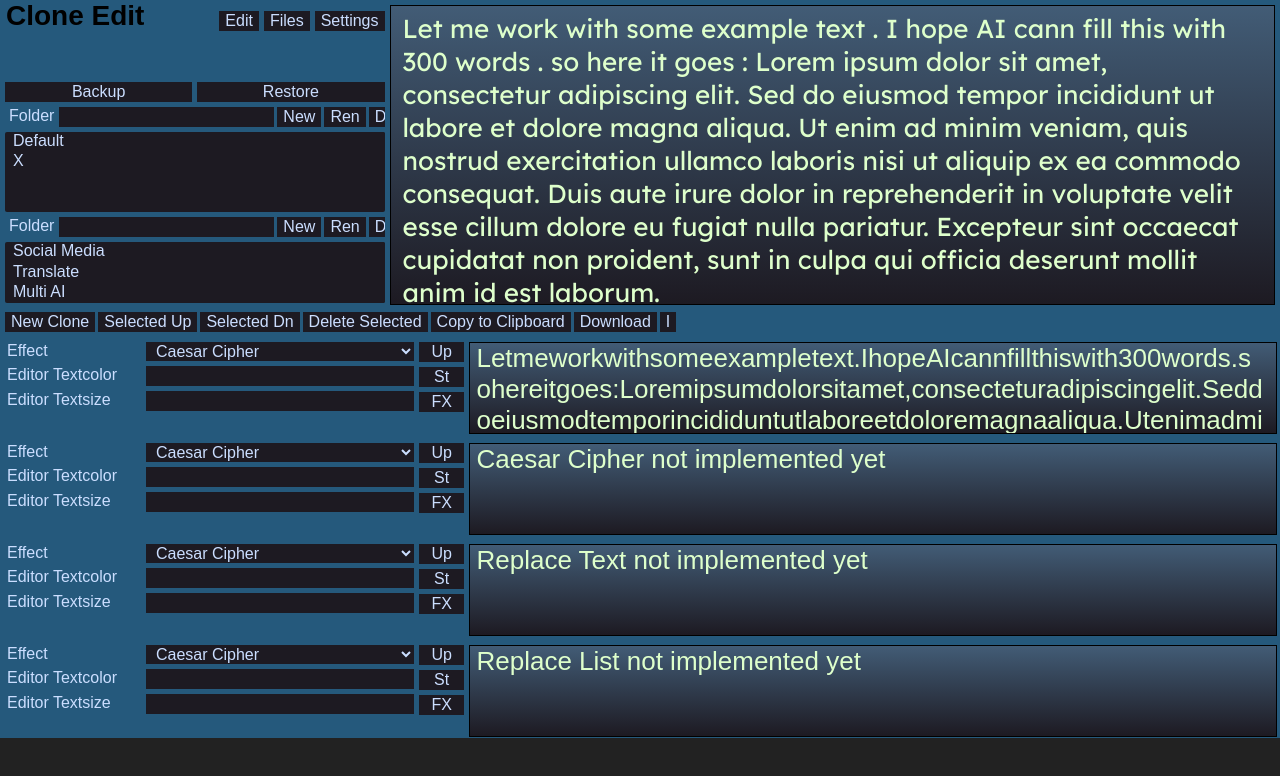
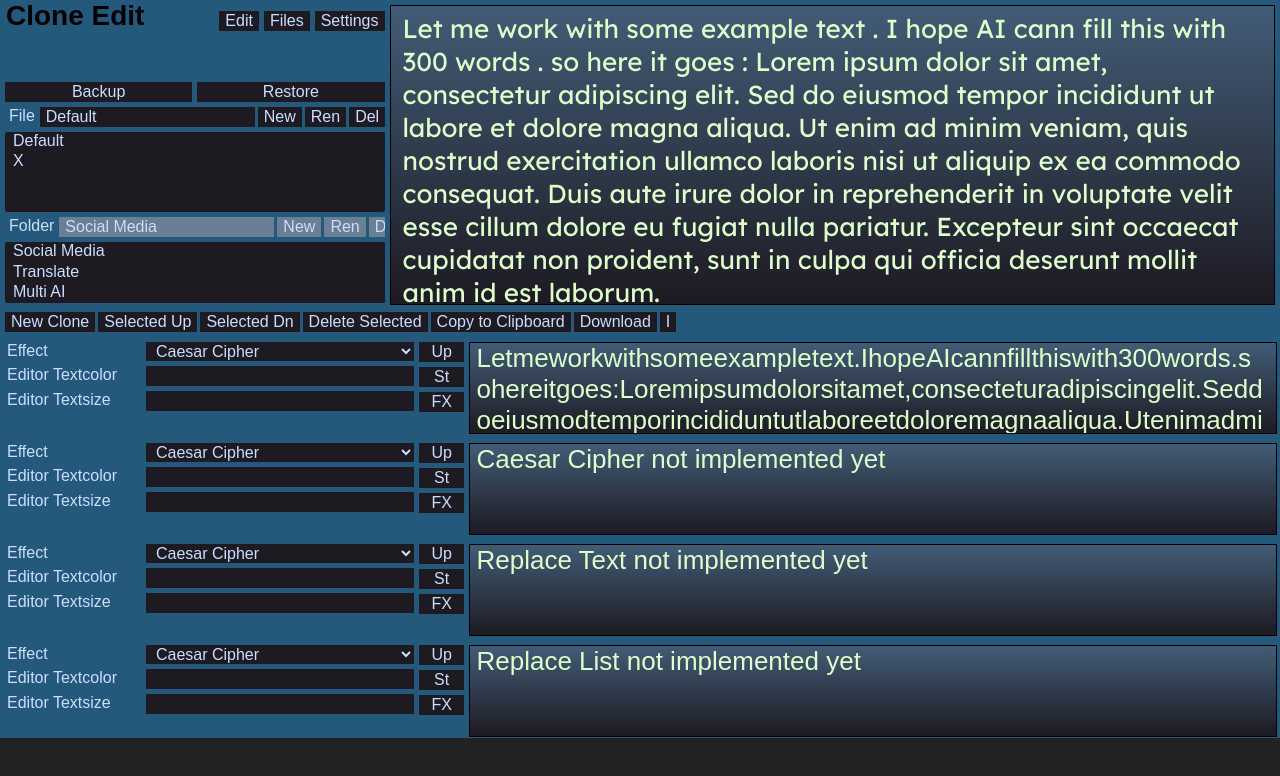
Before and after one commit to S0urcemaster/cloneedit, a Next.js app: page /cloneedit/ in a window 1280 px wide. Both pictures are taken after a click on the button "Files". Shown: the top 776 px of the page. Built offline with nearby package versions, Linux system fonts and the light colour scheme; a web font is replaced by a local one.

Commit message:
nefactor, more context state, file select show source

```diff
--- a/app/editor.tsx
+++ b/app/editor.tsx
@@ -1,96 +1,19 @@
-'use client'
-import { useState } from 'react';
+import { useEffect, useState } from 'react';
 import { TabBar } from '../components/TabBar';
-import * as constants from './constants'
+import * as constants from '../components/constants'
 import { useCloneEditContext } from '../components/context';
 import { FilesForm } from '../editor/filesForm';
+import { EditForm } from '../editor/editForm';
+import { SettingsForm } from '../editor/settingsForm';
 
 // unique inside each editor so we can share the editor state by placing this component inside Editor
 // instead of passing the appState as a prop
 function Head() {
 	const {
-		currentDocument, settings,
-		availableFolders, availableFiles,
-		folderChanged, currentFolder,
-		fileChanged, sourceChanged
+
 	} = useCloneEditContext()
 
 	const [tab, setTab] = useState('Edit')
-
-	function EditForm() {
-		return (
-			<div style={{ display: 'flex', flexDirection: 'column', gap: 5 }}>
-
-				<div id={'memory'} style={{ display: 'flex', gap: 5, alignItems: 'center' }}>
-					<button style={{}}>Undo</button>
-					<button style={{}}>Redo</button>
-				</div>
-				<fieldset style={{ display: 'grid', gridTemplateColumns: '1fr 2fr', gap: 5, paddingLeft: 4 }}>
-
-					<label htmlFor="letters">Letters</label>
-					<span>10,546</span>
-					<label htmlFor="words">Words</label>
-					<span>1984</span>
-
-					<label htmlFor="memory">Memory</label>
-					<div id={'memory'} style={{ display: 'flex', gap: 5, alignItems: 'center' }}>
-						<button style={{}}>M1</button>
-						<button style={{}}>M2</button>
-						<button style={{}}>M3</button>
-						<button style={{}}>M4</button>
-						<button style={{}}>M5</button>
-						<button style={{}}>M6</button>
-					</div>
-
-					<label htmlFor="snippets">Snippets</label>
-					<div id={'snippets'} style={{ display: 'flex', gap: 5, alignItems: 'center' }}>
-						<button style={{}}>S1</button>
-						<button style={{}}>S2</button>
-						<button style={{}}>S3</button>
-						<button style={{}}>S4</button>
-						<button style={{}}>S5</button>
-						<button style={{}}>S6</button>
-					</div>
-
-				</fieldset>
-			</div>
-		)
-	}
-
-	function SettingsForm() {
-		return (
-			<fieldset style={{ display: 'grid', gridTemplateColumns: '1fr 2fr', gap: 5, paddingLeft: 4 }}>
-				<label htmlFor="material">App Color</label>
-				<input type="text" id="material" />
-
-				<label htmlFor="editorFont">Editor Font</label>
-				<div id={'editorFont'} style={{ display: 'flex', flexDirection: 'column', gap: 5 }}>
-					<select>
-						{Object.values(constants.fonts).map((font) => (
-							<option key={font.name} value={font.name}>{font.name}</option>
-						))}
-					</select>
-				</div>
-				<label htmlFor="editorTextColor">Editor Textcolor</label>
-				<input type="text" id="editorTextColor" />
-				<label htmlFor="editorTextSize">Editor Textsize</label>
-				<input type="text" id="editorTextSize" />
-
-				<label htmlFor="cloneFont">Clone Font</label>
-				<div id={'cloneFont'} style={{ display: 'flex', flexDirection: 'column', gap: 5 }}>
-					<select>
-						{Object.values(constants.fonts).map((font) => (
-							<option key={font.name} value={font.name}>{font.name}</option>
-						))}
-					</select>
-				</div>
-				<label htmlFor="cloneTextColor">Clone Color</label>
-				<input type="text" id="cloneTextColor" />
-				<label htmlFor="cloneTextSize">Clone Color</label>
-				<input type="text" id="cloneTextSize" />
-			</fieldset>
-		)
-	}
 
 	return (
 		<div style={{ display: 'flex', flexDirection: 'column', justifyContent: 'space-between', overflow: 'hidden', paddingTop: 0, paddingBottom: 2 }}>
@@ -117,11 +40,26 @@ function Source() {
 	const {
 		currentDocument, settings, sourceChanged
 	} = useCloneEditContext()
+	const [text, setText] = useState(currentDocument.editor.text)
+
+	useEffect(() => {
+		const timer = setTimeout(() => {
+			sourceChanged(text)
+		}, 1000); // 1 Sekunde warten
+
+		return () => clearTimeout(timer); // Reset bei erneutem Tippen
+	}, [text]);
+
+	useEffect(() => {
+		console.log('source changed', currentDocument.editor.text)
+		setText(currentDocument.editor.text)
+	}, [currentDocument])
+
 	return (
 		<>
 			<div className={constants.fonts[constants.FONT_LEXEND].font.className} style={{ display: 'flex', flexDirection: 'column', height: 300 }}>
 				<textarea
-					value={currentDocument.editor.text}
+					value={text}
 					// rows={14}
 					placeholder={'Guess what'}
 					style={{
@@ -134,9 +72,7 @@ function Source() {
 						margin: 0, fontSize: settings.editorFontSize,
 						border: `1px solid ${'black'}`, // Border color
 					}}
-					onChange={(e) => {
-						sourceChanged(e.target.value);
-					}}
+					onChange={e => setText(e.target.value)}
 				/>
 			</div>
 		</>
--- a/app/globals.css
+++ b/app/globals.css
@@ -25,6 +25,16 @@ select {
 	color: inherit;
 	border: none;
 	padding-left: 6px;
+}
+
+button:disabled {
+	background-color: #6a7f93;
+	cursor: wait;
+}
+
+input:disabled {
+	background-color: #6a7f93;
+	cursor: wait;
 }
 
 /* Explicitly set font for select options */
--- a/app/layout.tsx
+++ b/app/layout.tsx
@@ -1,4 +1,4 @@
-import * as constants from './constants'
+import * as constants from '../components/constants'
 
 export default function RootLayout({
 	children,
--- a/app/model.ts
+++ b/app/model.ts
@@ -126,7 +126,7 @@ export const defaultState: App = {
 			name: 'X',
 			folderName: 'Social Media',
 			editor: {
-				text: 'Let me work with some example text . I hope AI cann fill this with 300 words . so here it goes : Lorem ipsum dolor sit amet, consectetur adipiscing elit. Sed do eiusmod tempor incididunt ut labore et dolore magna aliqua. Ut enim ad minim veniam, quis nostrud exercitation ullamco laboris nisi ut aliquip ex ea commodo consequat. Duis aute irure dolor in reprehenderit in voluptate velit esse cillum dolore eu fugiat nulla pariatur. Excepteur sint occaecat cupidatat non proident, sunt in culpa qui officia deserunt mollit anim id est laborum.',
+				text: 'Let me work with some example text . I hope AI cann fill this with 300 words . so here it goes : Lorem ipsum dolor sit amet, consectetur adipiscing elit.la pariatur. Excepteur sint occaecat cupidatat non proident, sunt in culpa qui officia deserunt mollit anim id est laborum.',
 				memory: [],
 				snippets: []
 			},
--- /dev/null
+++ b/editor/editForm.tsx
@@ -0,0 +1,39 @@
+export function EditForm() {
+	return (
+		<div style={{ display: 'flex', flexDirection: 'column', gap: 5 }}>
+
+			<div id={'memory'} style={{ display: 'flex', gap: 5, alignItems: 'center' }}>
+				<button style={{}}>Undo</button>
+				<button style={{}}>Redo</button>
+			</div>
+			<fieldset style={{ display: 'grid', gridTemplateColumns: '1fr 2fr', gap: 5, paddingLeft: 4 }}>
+
+				<label htmlFor="letters">Letters</label>
+				<span>10,546</span>
+				<label htmlFor="words">Words</label>
+				<span>1984</span>
+
+				<label htmlFor="memory">Memory</label>
+				<div id={'memory'} style={{ display: 'flex', gap: 5, alignItems: 'center' }}>
+					<button style={{}}>M1</button>
+					<button style={{}}>M2</button>
+					<button style={{}}>M3</button>
+					<button style={{}}>M4</button>
+					<button style={{}}>M5</button>
+					<button style={{}}>M6</button>
+				</div>
+
+				<label htmlFor="snippets">Snippets</label>
+				<div id={'snippets'} style={{ display: 'flex', gap: 5, alignItems: 'center' }}>
+					<button style={{}}>S1</button>
+					<button style={{}}>S2</button>
+					<button style={{}}>S3</button>
+					<button style={{}}>S4</button>
+					<button style={{}}>S5</button>
+					<button style={{}}>S6</button>
+				</div>
+
+			</fieldset>
+		</div>
+	)
+}
--- a/editor/filesForm.tsx
+++ b/editor/filesForm.tsx
@@ -1,22 +1,37 @@
 'use client'
-import { useState } from "react"
+import { useEffect, useState } from "react"
 import { useCloneEditContext } from "../components/context"
 
 export function FilesForm() {
 
-	const { availableFolders, currentFolder, availableFiles, currentFile, folderChanged, fileChanged, setCurrentFile } = useCloneEditContext()
+	const { availableFolders, currentFolder, availableFiles, currentFile, currentDocument,
+		folderChanged, fileChanged, setCurrentFile } = useCloneEditContext()
 
-	const [state, setState] = useState('Social Media')
+	const [folderName, setFolderName] = useState(currentFolder)
+	const [fileName, setFileName] = useState(currentFile)
+
+	useEffect(() => {
+		setFolderName(currentFolder)
+	}, [currentFolder])
+
+	useEffect(() => {
+		setFileName(currentFile)
+	}, [currentFile])
+
 	return (
 		<div style={{ display: 'flex', flexDirection: 'column', gap: 5 }}>
 			<div style={{ display: 'flex', gap: 5 }}>
 				<button style={{ flex: 1 }}>Backup</button>
 				<button style={{ flex: 1 }}>Restore</button>
 			</div>
+
+			{/* file */}
 			<fieldset style={{ display: 'grid', gridTemplateColumns: '1fr 2fr', gap: 5, paddingLeft: 4 }}>
-				<label htmlFor="folder">Folder</label>
+
+				<label htmlFor="file">File</label>
 				<div style={{ display: 'flex', gap: 3 }}>
-					<input type="text" id="folder" />
+
+					<input type="text" id="file" value={fileName} onChange={e => setFileName(e.target.value)} />
 					<div style={{ display: 'flex', gap: 3 }}>
 						<button style={{}}>New</button>
 						<button style={{}}>Ren</button>
@@ -25,20 +40,23 @@ export function FilesForm() {
 				</div>
 			</fieldset>
 
-			<select size={4} value={currentFile} onChange={(e) => setCurrentFile(e.target.value)}>
+			<select size={4} value={currentFile} onChange={(e) => fileChanged(e.target.value)}>
 				{availableFiles.map((file, index) => (
 					<option key={index} value={file}>{file}</option>
 				))}
 			</select>
 
+			{/* folder */}
 			<fieldset style={{ display: 'grid', gridTemplateColumns: '1fr 2fr', gap: 5, paddingLeft: 4 }}>
+
 				<label htmlFor="folder">Folder</label>
 				<div style={{ display: 'flex', gap: 3 }}>
-					<input type="text" id="folder" />
+
+					<input type="text" id="folder" value={folderName} onChange={e => setFolderName(e.target.value)} disabled />
 					<div style={{ display: 'flex', gap: 3 }}>
-						<button style={{}}>New</button>
-						<button style={{}}>Ren</button>
-						<button style={{}}>Del</button>
+						<button style={{}} disabled>New</button>
+						<button style={{}} disabled>Ren</button>
+						<button style={{}} disabled>Del</button>
 					</div>
 				</div>
 			</fieldset>
--- /dev/null
+++ b/editor/settingsForm.tsx
@@ -0,0 +1,36 @@
+import * as constants from '../components/constants'
+
+export function SettingsForm() {
+	return (
+		<fieldset style={{ display: 'grid', gridTemplateColumns: '1fr 2fr', gap: 5, paddingLeft: 4 }}>
+			<label htmlFor="material">App Color</label>
+			<input type="text" id="material" />
+
+			<label htmlFor="editorFont">Editor Font</label>
+			<div id={'editorFont'} style={{ display: 'flex', flexDirection: 'column', gap: 5 }}>
+				<select>
+					{Object.values(constants.fonts).map((font) => (
+						<option key={font.name} value={font.name}>{font.name}</option>
+					))}
+				</select>
+			</div>
+			<label htmlFor="editorTextColor">Editor Textcolor</label>
+			<input type="text" id="editorTextColor" />
+			<label htmlFor="editorTextSize">Editor Textsize</label>
+			<input type="text" id="editorTextSize" />
+
+			<label htmlFor="cloneFont">Clone Font</label>
+			<div id={'cloneFont'} style={{ display: 'flex', flexDirection: 'column', gap: 5 }}>
+				<select>
+					{Object.values(constants.fonts).map((font) => (
+						<option key={font.name} value={font.name}>{font.name}</option>
+					))}
+				</select>
+			</div>
+			<label htmlFor="cloneTextColor">Clone Color</label>
+			<input type="text" id="cloneTextColor" />
+			<label htmlFor="cloneTextSize">Clone Color</label>
+			<input type="text" id="cloneTextSize" />
+		</fieldset>
+	)
+}
```
Also changed, not shown: components/context.tsx (+10 -5 lines), components/constants.tsx (renamed from app/constants.tsx), 1 other file (tests, documents, lock files or other folders).
